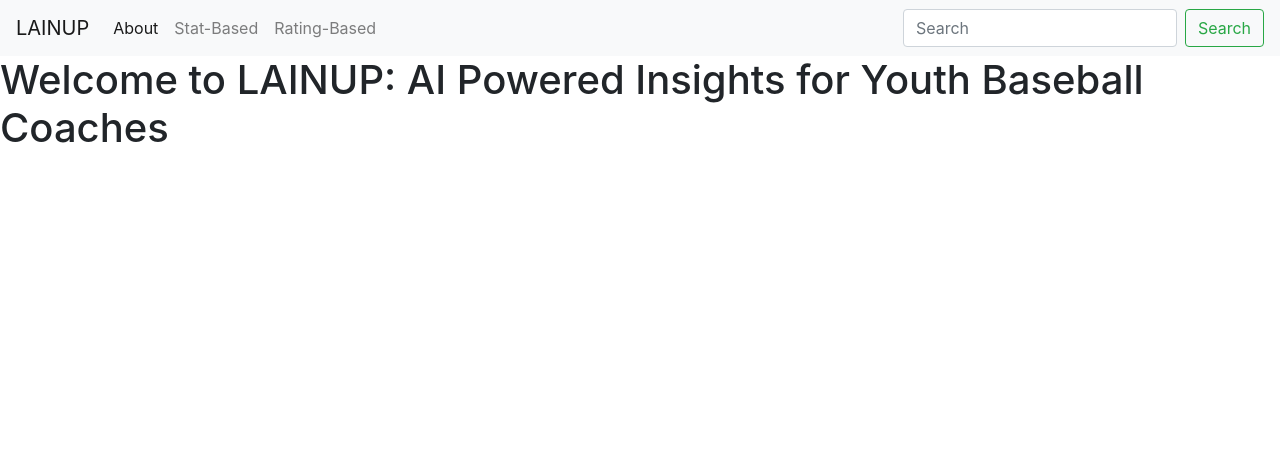
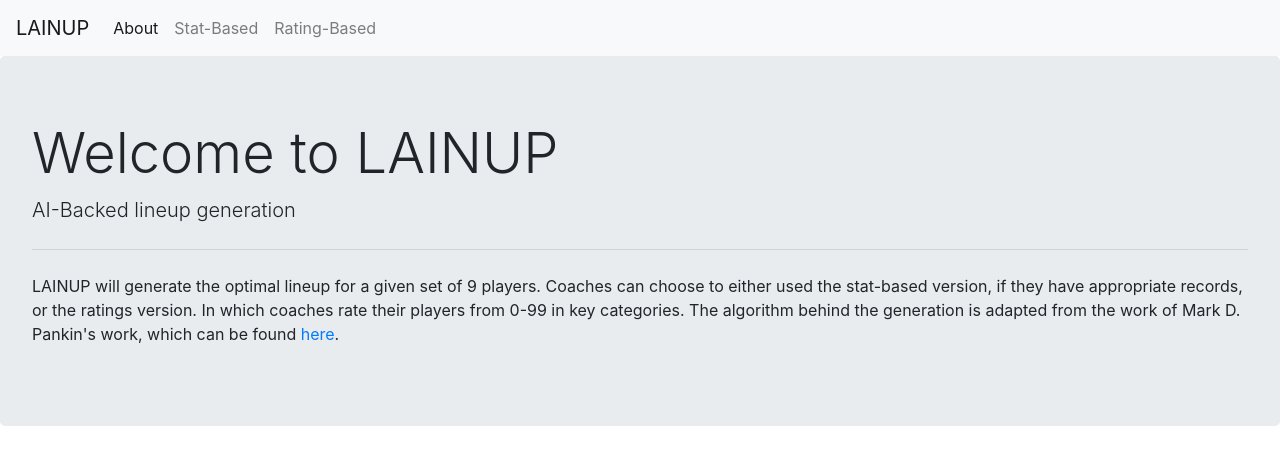
Before and after one commit to mcrmck/lainup, a Flask app: page / in a window 1280 px wide. Shown: the top 465 px of the page. Run offline with Flask 2, Linux system fonts and the light colour scheme; some libraries are stand-ins or nearby versions.

Commit message:
feat: add homepage

```diff
--- a/templates/index.html
+++ b/templates/index.html
@@ -1,6 +1,14 @@
 {% extends "layout.html" %}
 
 {% block main %}
-<h1>Welcome to LAINUP: AI Powered Insights for Youth Baseball Coaches</h1>
+<div class="jumbotron">
+    <h1 class="display-4">Welcome to LAINUP</h1>
+    <p class="lead">AI-Backed lineup generation</p>
+    <hr class="my-4">
+    <p>LAINUP will generate the optimal lineup for a given set of 9 players. Coaches can choose to either used the stat-based
+        version, if they have appropriate records, or the ratings version. In which coaches rate their players from 0-99 in key categories.
+        The algorithm behind the generation is adapted from the work of Mark D. Pankin's work, which can be found <a href="http://www.pankin.com/markov/" target="_blank">here</a>.
+    </p>
+  </div>
 
 {% endblock %}
--- a/templates/layout.html
+++ b/templates/layout.html
@@ -26,10 +26,6 @@
         <a class="nav-link" href="{{ url_for('ratings') }}">Rating-Based</a>
       </li>
     </ul>
-    <form class="form-inline my-2 my-lg-0">
-      <input class="form-control mr-sm-2" type="search" placeholder="Search" aria-label="Search">
-      <button class="btn btn-outline-success my-2 my-sm-0" type="submit">Search</button>
-    </form>
   </div>
 </nav>
 
```
Also changed, not shown: 1 other file.
